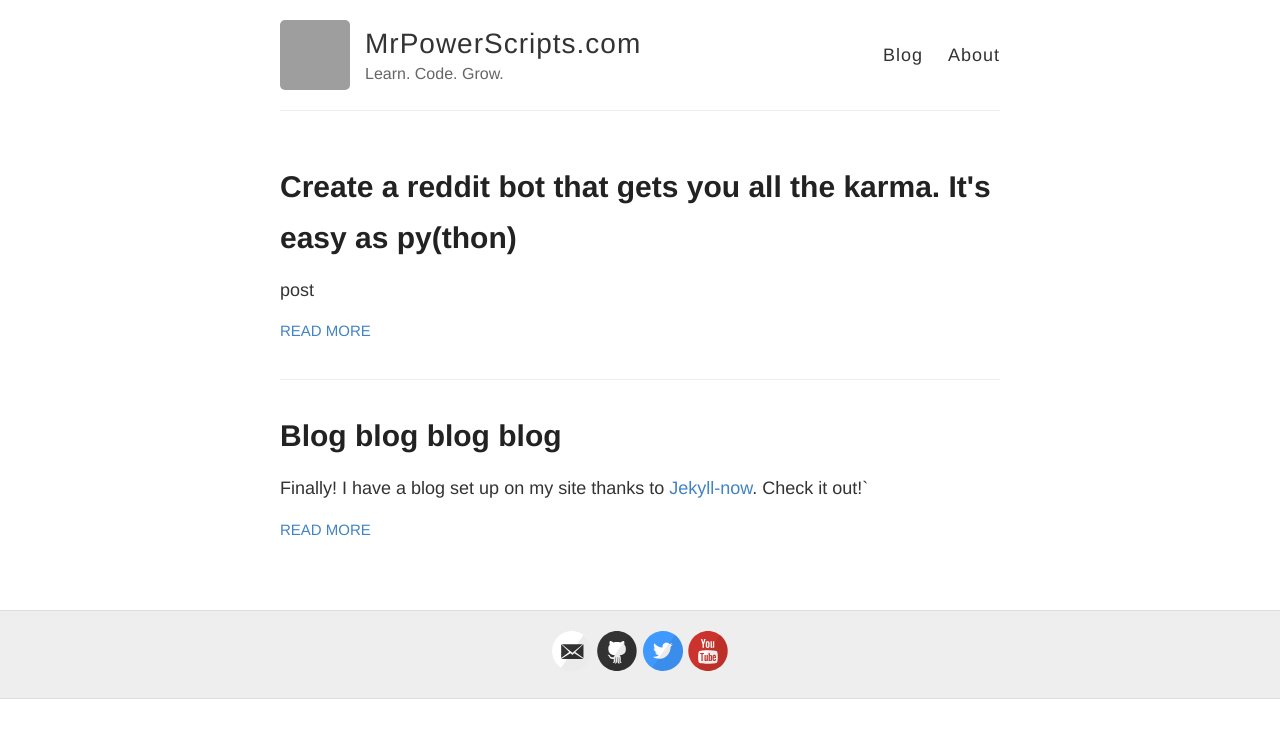
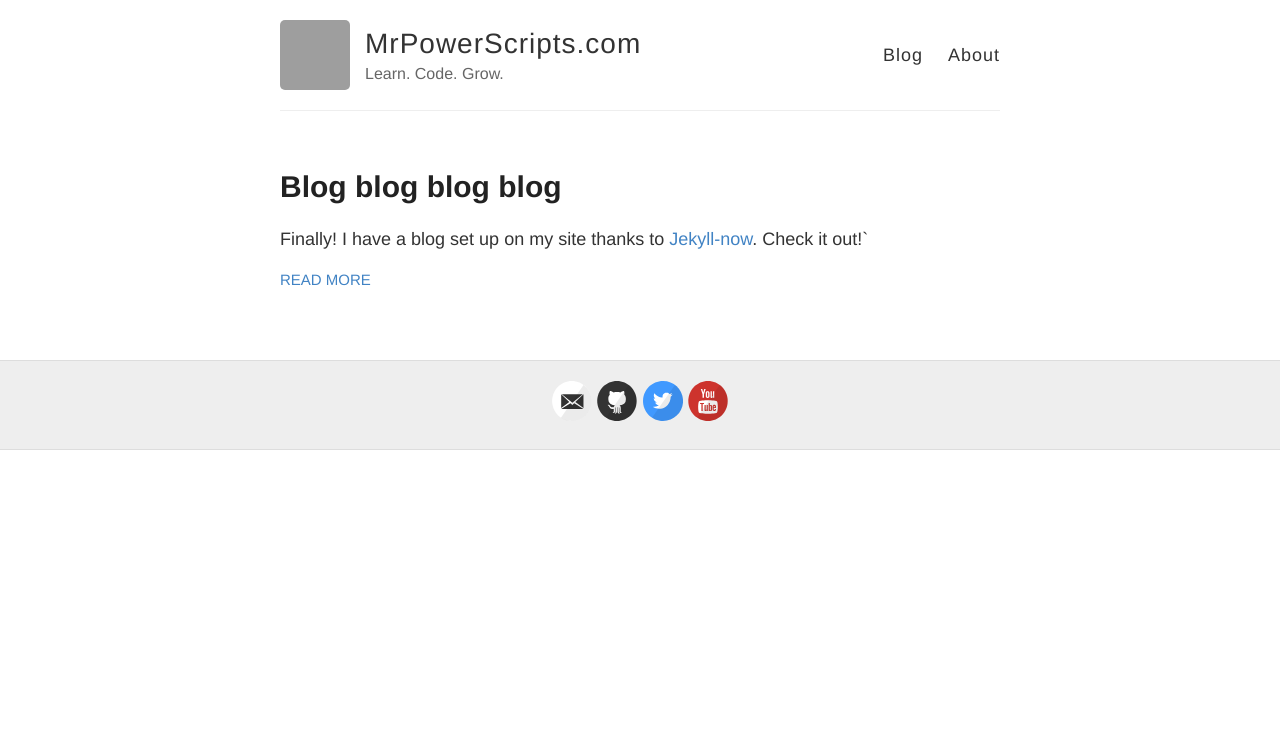
Before and after one commit to MrPowerScripts/MrPowerScripts.com, a Jekyll site: the page built from index.html, in a window 1280 px wide. Shown: the top 738 px of the page. Built offline with Jekyll 4.4.1, drawn with Linux system fonts in a browser that asks for light colours; grey boxes are pictures that could not be loaded.

Commit message:
stop warning me dangit

```diff
--- a/_config.yml
+++ b/_config.yml
@@ -73,7 +73,7 @@
   style: :expanded # You might prefer to minify using :compressed
 
 # Use the following plug-ins
-gems:
+plugins:
   - jekyll-sitemap # Create a sitemap using the official Jekyll sitemap gem
   - jekyll-feed # Create an Atom feed using the official Jekyll feed gem
 
--- a/_posts/2019-9-3-create-a-reddit-bot-to-farm-karma.md
+++ /dev/null
@@ -1,7 +0,0 @@
----
-layout: post
-title: Create a reddit bot that gets you all the karma. It's easy as py(thon)
-tags: [python, reddit, machine learning, markov chains]
----
-
-post
```
